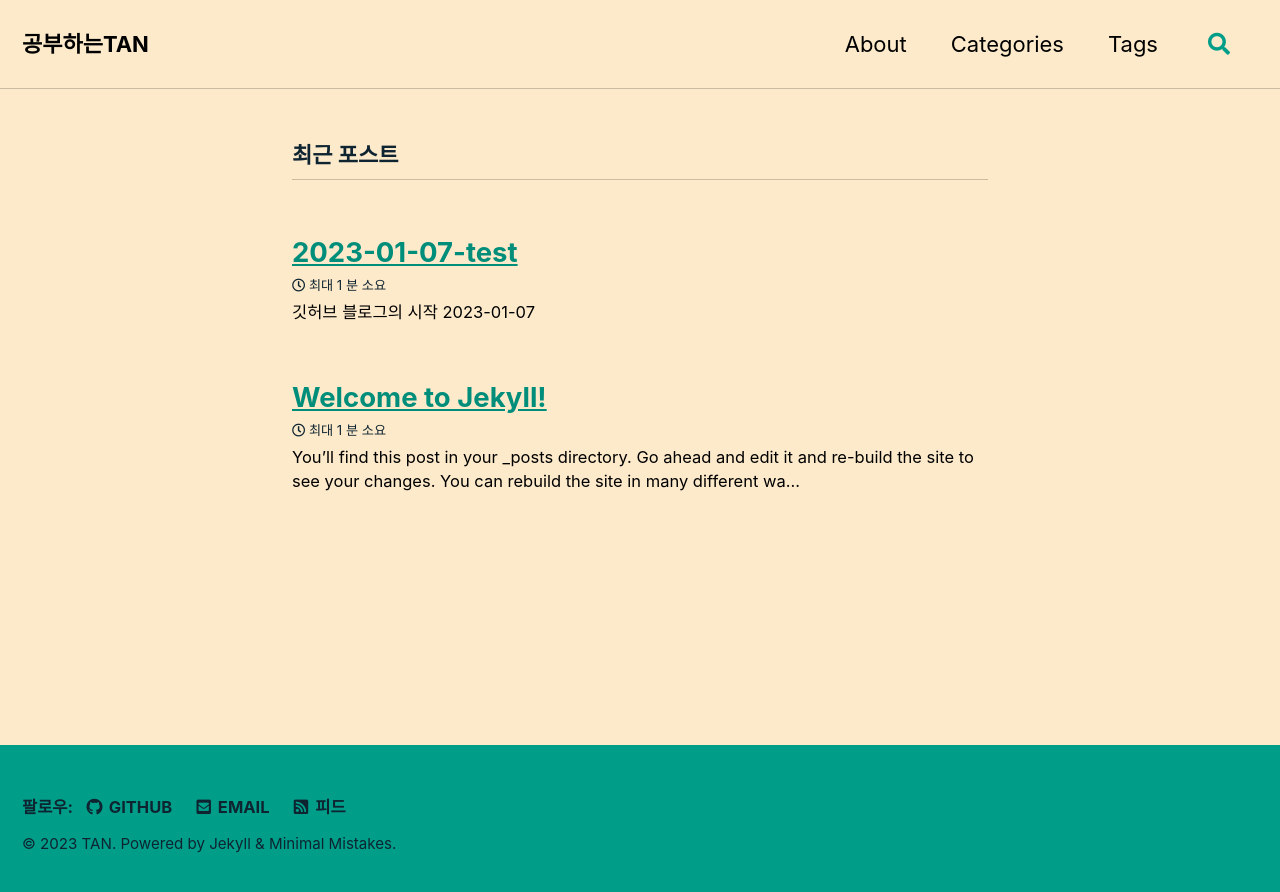
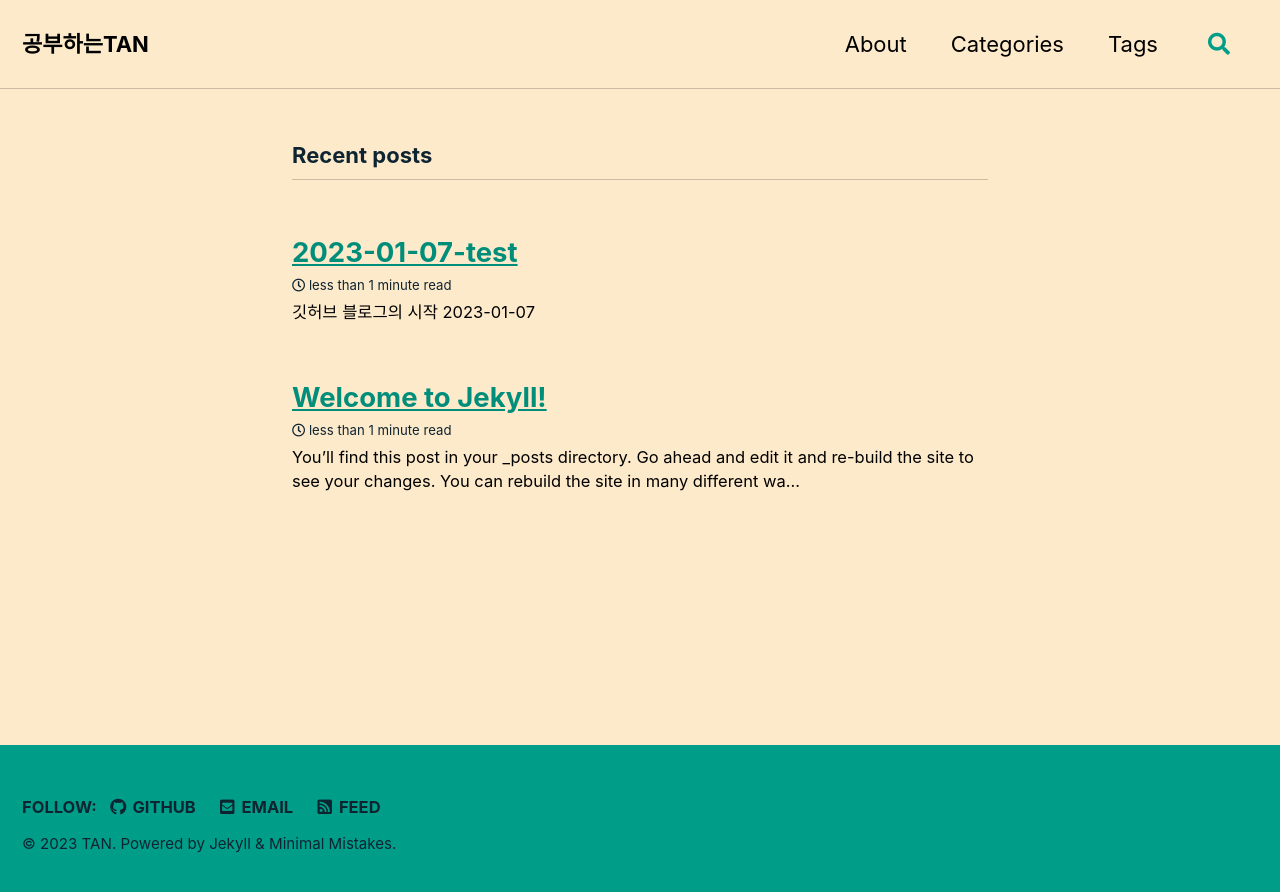
Before and after one commit to TaniTail/tanitail.github.io, a Jekyll site: the page built from index.markdown, in a window 1280 px wide. Shown: the top 892 px of the page. Built offline with Jekyll 4.4.1, drawn with Linux system fonts in a browser that asks for light colours; cached includes are drawn as plain includes; the list of posts is cut into pages by our own code; part of the change alters nothing that is shown.

Commit message:
language setup

```diff
--- a/_config.yml
+++ b/_config.yml
@@ -15,7 +15,7 @@
 minimal_mistakes_skin    : "tans1" # "air", "aqua", "contrast", "dark", "dirt", "neon", "mint", "plum", "sunrise"
 
 # Site Settings
-locale                   : "ko-KR"
+locale                   : "en-US"
 title                    : "공부하는TAN"
 title_separator          : "&#124;"
 subtitle                 : # site tagline that appears below site title in masthead
--- a/_data/ui-text.yml
+++ b/_data/ui-text.yml
@@ -605,7 +605,7 @@ ko: &DEFAULT_KO
   breadcrumb_separator       : "/"
   menu_label                 : "토글 메뉴"
   search_label               :
-  toc_label                  : "On This Page"
+  toc_label                  : "목차"
   ext_link_label             : "직접 링크"
   less_than                  : "최대"
   minute_read                : "분 소요"
@@ -618,7 +618,7 @@ ko: &DEFAULT_KO
   comments_title             : "댓글"
   more_label                 : "더 보기"
   related_label              : "참고"
-  follow_label               : "팔로우:"
+  follow_label               : "연결:"
   feed_label                 : "피드"
   powered_by                 : "Powered by"
   website_label              : "웹사이트"
```
